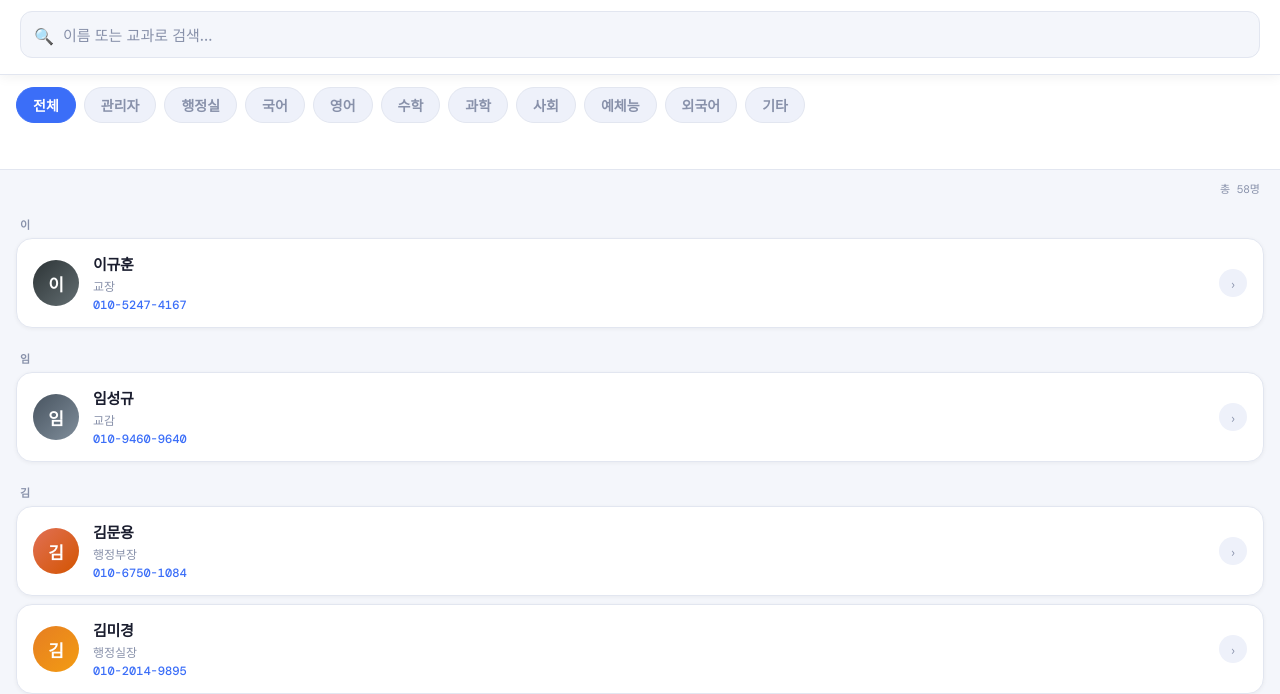
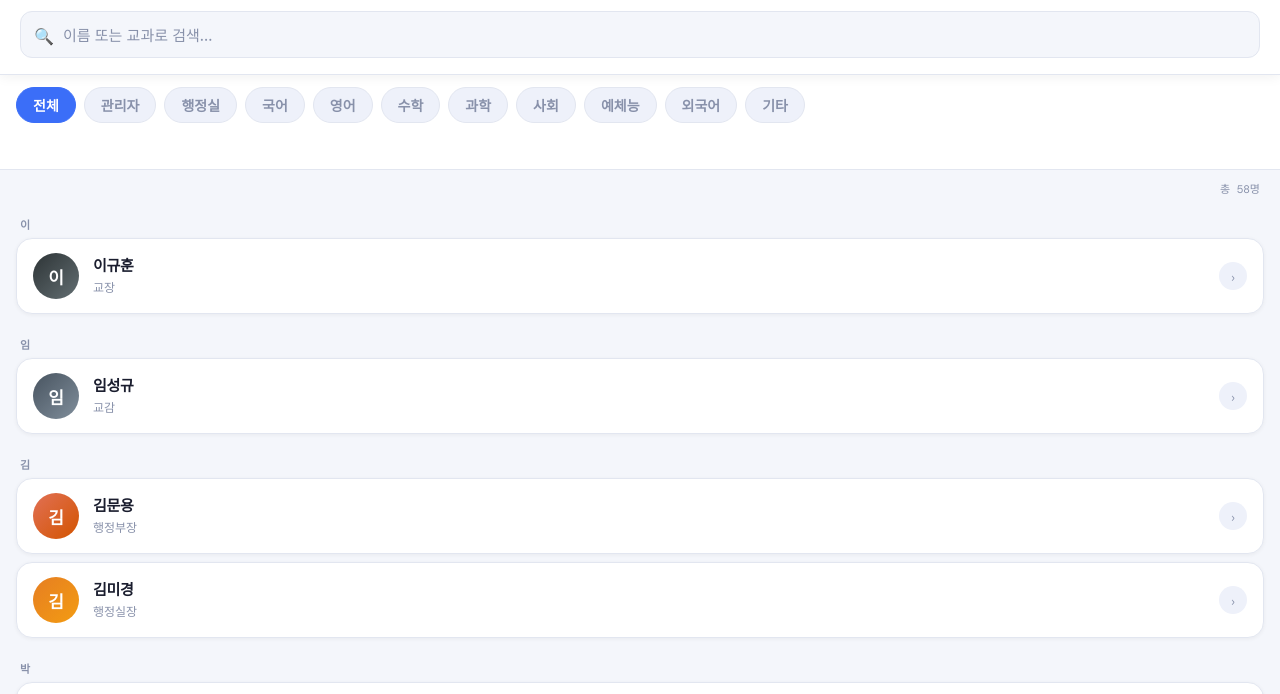
Before and after one commit to etsongji/2026_teacher-contacts, a plain HTML site: page index.html in a window 1280 px wide. Shown: the part 84-778 px from the top of the page. Drawn offline with nearby package versions, Linux system fonts and the light colour scheme.

Commit message:
Update index.html

```diff
--- a/index.html
+++ b/index.html
@@ -159,7 +159,7 @@
 
   .contact-name { font-size: 15px; font-weight: 600; margin-bottom: 3px; letter-spacing: -0.3px; color: var(--text); }
   .contact-subject { font-size: 12px; color: var(--muted); margin-bottom: 3px; }
-  .contact-phone { font-family: 'DM Mono', monospace; font-size: 12px; color: var(--accent); font-weight: 500; }
+  .contact-phone { display: none; }
 
   .card-arrow {
     width: 28px; height: 28px; border-radius: 50%;
```
